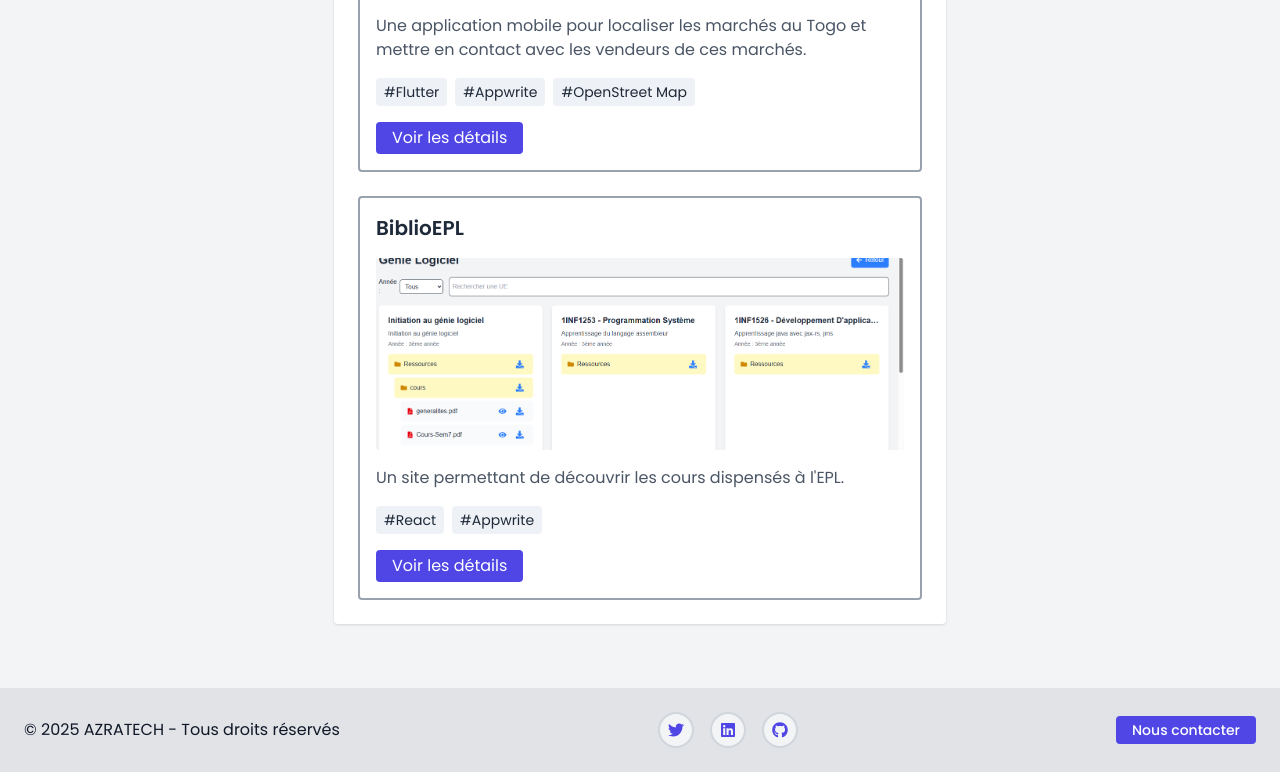
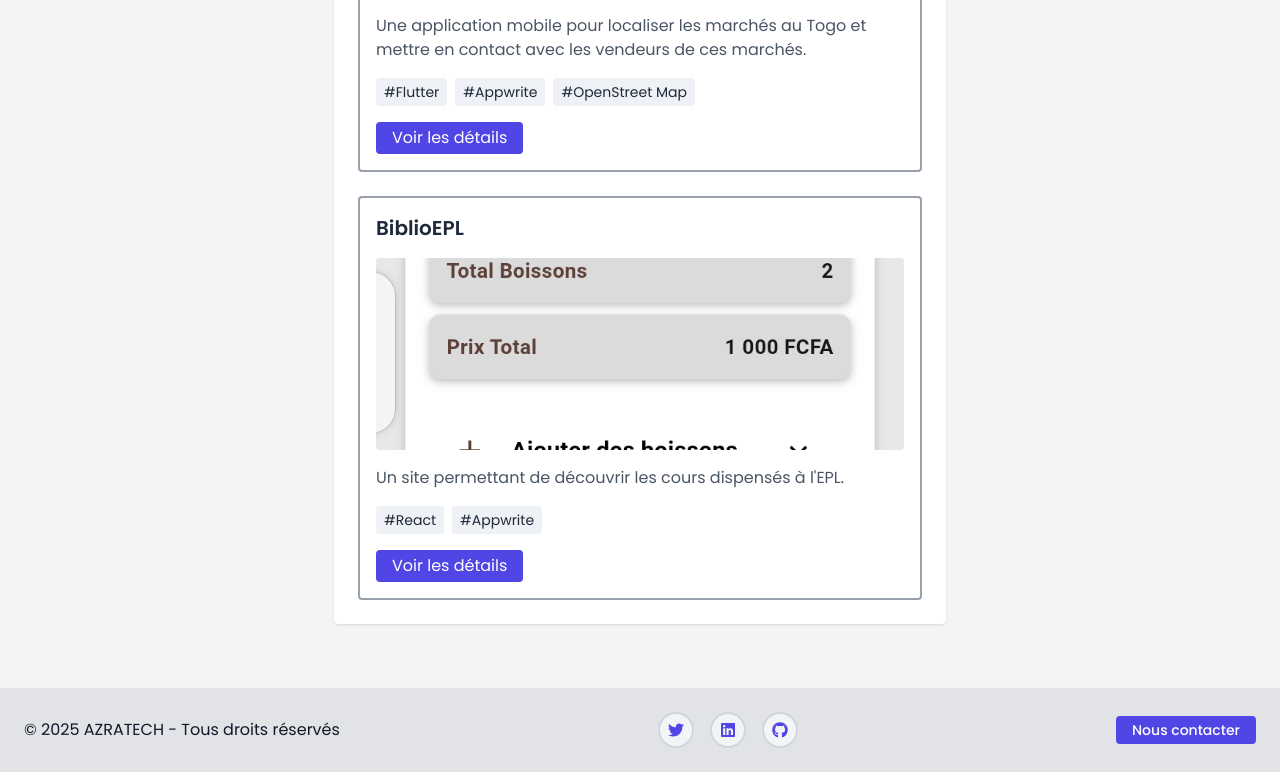
Before and after one commit to twocoderz/ecom.saas, a Next.js app: page / in a window 1280 px wide. Shown: the part 788-1560 px from the top of the page. Built offline with nearby package versions, Linux system fonts and the light colour scheme.

Commit message:
Correction dans projects

```diff
--- a/src/components/main/FeaturedProject.js
+++ b/src/components/main/FeaturedProject.js
@@ -1,12 +1,8 @@
-import Link from "next/link";
-import ProjectBanner from "./ProjectBanner";
-import Tag from "./Tag";
+import Link from 'next/link';
+import ProjectBanner from './ProjectBanner';
+import Tag from './Tag';
 
 export default function FeaturedProject({ project }) {
-  // Vérification pour éviter les erreurs si images est vide
-  const bannerImage = project.images?.[0]?.url || "/images/programmeur.png";
-  const bannerAlt = project.images?.[0]?.alt || "Image du projet";
-
   return (
     <div className="bg-white border-2 border-gray-400 p-4 rounded-sm space-y-4">
       {/* Titre */}
@@ -16,10 +12,9 @@ export default function FeaturedProject({ project }) {
 
       {/* Bannière */}
       <ProjectBanner
-        image={bannerImage}
+        image={project.images[0].url}
         title={project.title}
         details={project.details}
-        alt={bannerAlt}
       />
 
       {/* Description */}
--- a/src/data/projects.json
+++ b/src/data/projects.json
@@ -50,7 +50,7 @@
     "details": "Site éducatif",
     "images": [
       {
-        "url": "/images/biblioepl_1.PNG",
+        "url": "/images/baristo_detail_refrigerateur.png",
         "alt": "Page de visualisation des cours BiblioEPL"
       }
     ],
```
